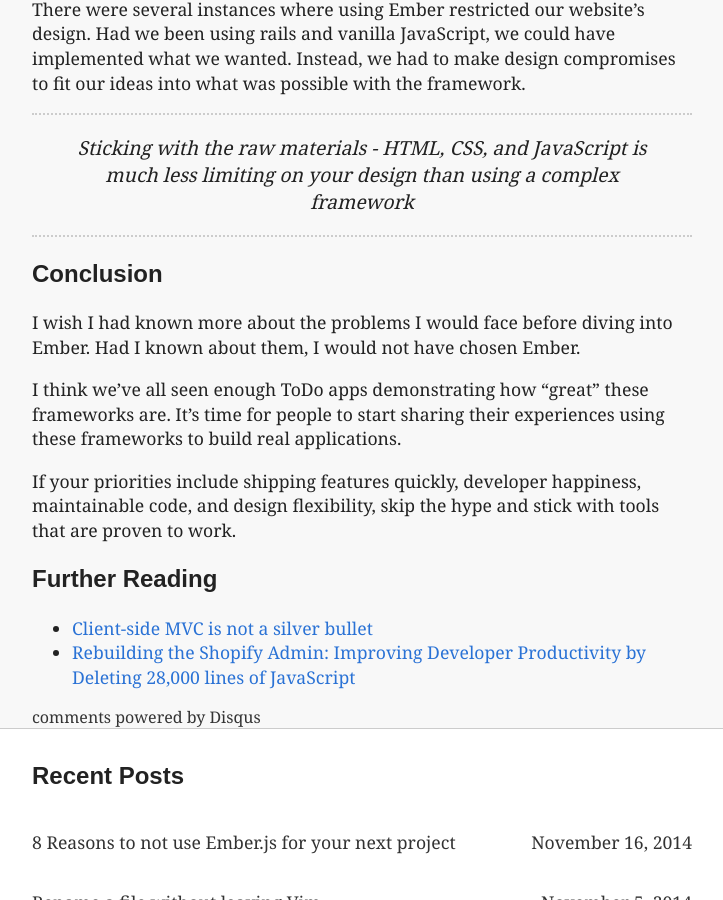
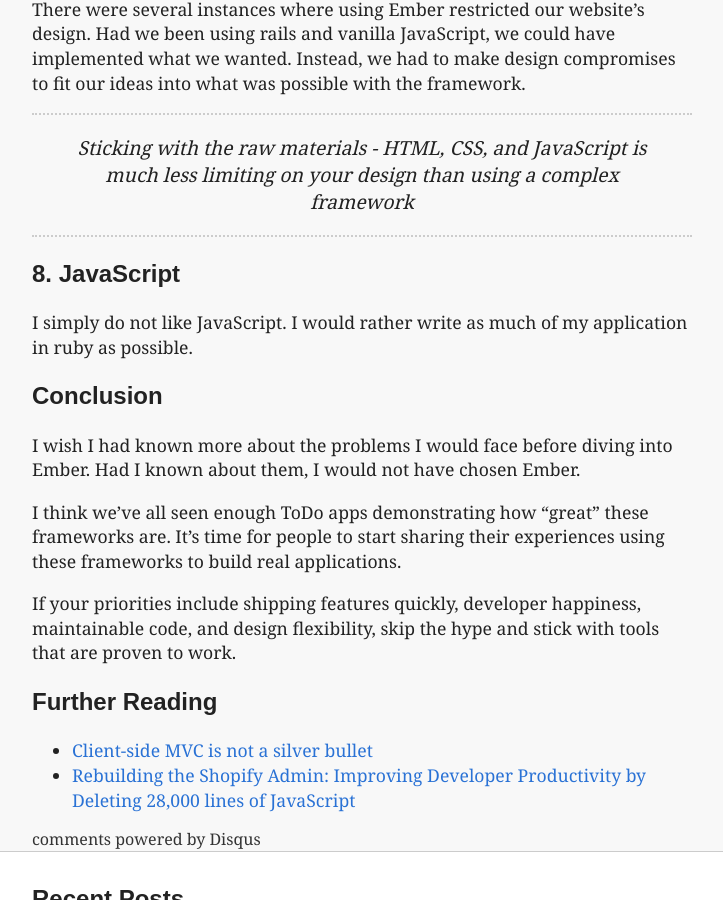
Before and after one commit to ao140505/ao140505.github.io, a Jekyll site: the page built from _posts/2014-11-16-8-reasons-i-won't-be-choosing-ember.js-for-my-next-app.markdown, in a window 1280 px wide and 900 px high, scrolled down 3791 px. Shown: the whole window, without its empty margins (278-1001 px from the left). Built offline with Jekyll 4.4.1, drawn with Linux system fonts in a browser that asks for light colours; some web fonts are replaced; Markdown is read by kramdown in place of the engine named in the settings; comment, search, counter and statistics services are not loaded.

Commit message:
add 8th reason

```diff
--- a/_posts/2014-11-16-8-reasons-i-won't-be-choosing-ember.js-for-my-next-app.markdown
+++ b/_posts/2014-11-16-8-reasons-i-won't-be-choosing-ember.js-for-my-next-app.markdown
@@ -148,6 +148,11 @@
 > Sticking with the raw materials - HTML, CSS, and JavaScript is
 > much less limiting on your design than using a complex framework
 
+## 8. JavaScript
+
+I simply do not like JavaScript. I would rather write as
+much of my application in ruby as possible.
+
 ## Conclusion
 
 I wish I had known more about the problems I would face before diving into Ember.
```
